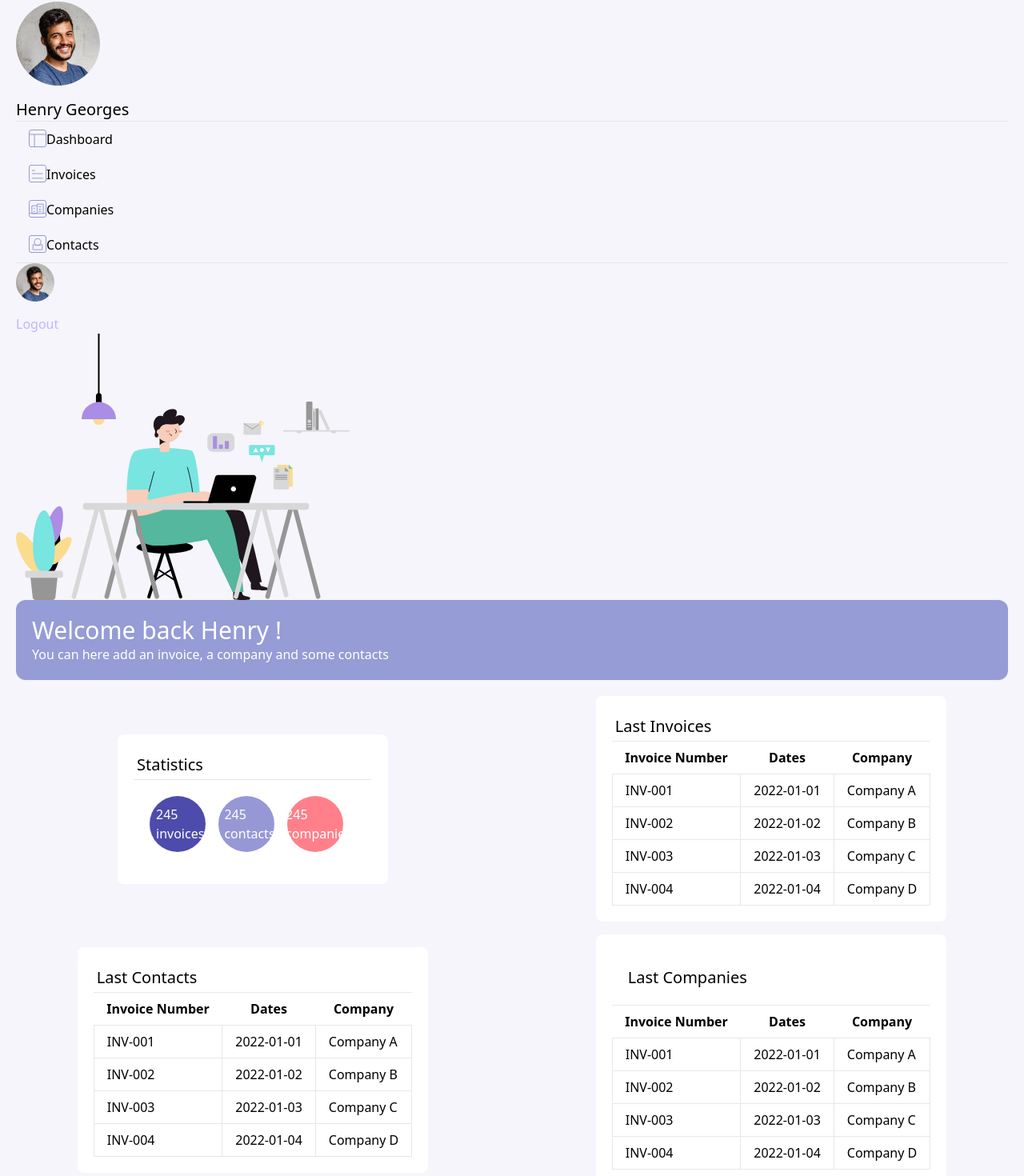
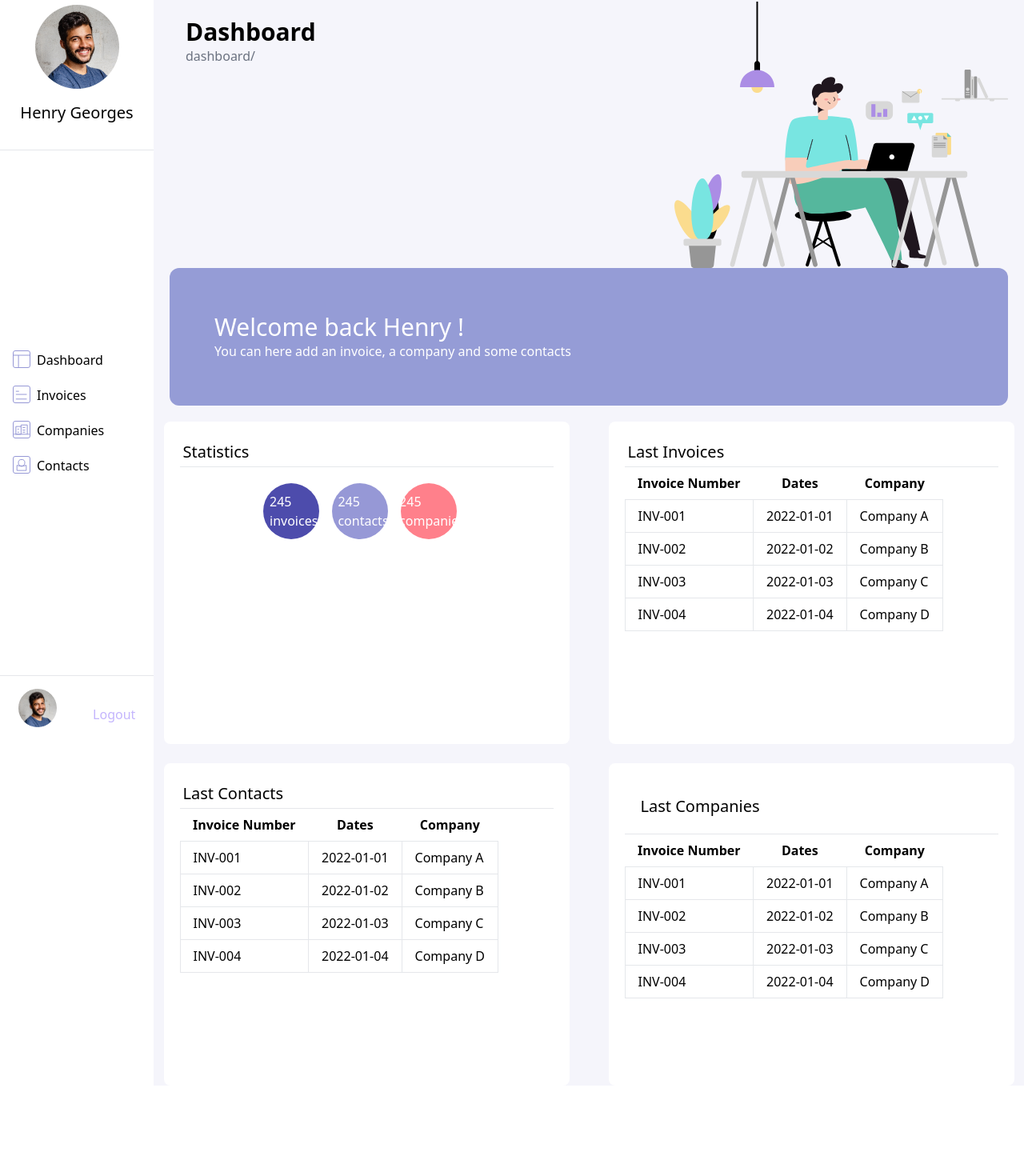
Before and after one commit to Takowski/Cogip_Project, a React (Vite) app: page / in a window 1280 px wide. Shown: the part 18-1488 px from the top of the page at 80% size. After the commit the page ends 800 px from the top, so only its background shows below. Built offline with nearby package versions, Linux system fonts and the light colour scheme.

Commit message:
dashboard almost reponsive

```diff
--- a/src/dashboardV2.jsx
+++ b/src/dashboardV2.jsx
@@ -3,44 +3,82 @@ import React from 'react';
 const DashboardV2 = () => {
   return (
     <>
-    <body className=' bg-white-lilac-50 h-full'>
+    <body className=' bg-white-lilac-50 h-full '>
 
     <header className='p-5'>
-        <div className='flex flex-col items-start'> {/*pour la version mobile*/}
+
+        <div> {/*MENU DE GAUCHE POUR MOBILE*/}
+            <div className='flex flex-col items-start md:hidden'> {/*pour la version mobile*/}
             <img src="../public/Henry.png" width={105} height={105} alt="Photo de Henry Georges" className="mb-4 rounded-full" />
             <p className='text-xl'>Henry Georges</p>
         </div>
-        <nav> {/*burger menu*/}
-            <span></span>
-            <span></span>
-            <span></span>
+
+
+        <nav className="md:hidden fixed top-0 right-0 p-5">
+            <span className="block bg-black h-1 w-5 mb-1"></span>
+            <span className="block bg-black h-1 w-5 mb-1"></span>
+            <span className="block bg-black h-1 w-5"></span>
         </nav>
+        </div>
 
-        <nav className='hidden md:block'> {/*pour la version desktop*/}
-            <hr/>
+        <div className='md:block hidden w-48 fixed top-0 left-0 h-screen bg-white flex flex col space-y-4'> {/*MENU DE GAUCHE POUR DESKTOP*/}
+            <section>
+                <img src="../public/Henry.png" width={105} height={105} alt="Photo de Henry Georges" className=" m-auto mt-6 mb-4 rounded-full" />
+                <p className='text-xl text-center'>Henry Georges</p>
+                <hr className='mt-8'/>
+            </section>
+
+            <section>
+                <nav className='hidden md:block mt-60 mb-60'>
                     {/* changer les href par des Link To pour rediriger vers les pages */}
-            <a className="flex py-2.5 px-4" href="#"><svg width="22" height="22" viewBox="0 0 22 22" fill="none" xmlns="http://www.w3.org/2000/svg"><path d="M7.0968 6.03223V21.2903" stroke="#9698D6"/><rect x="0.5" y="0.5" width="21" height="21" rx="2.5" stroke="#9698D6"/><path d="M0.354858 6.03223H21.2903" stroke="#9698D6"/></svg>Dashboard</a>
-            <a className="flex py-2.5 px-4" href="#"><svg width="22" height="22" viewBox="0 0 22 22" fill="none" xmlns="http://www.w3.org/2000/svg"><path d="M3.88232 11H17.4706" stroke="#9698D6"/><path d="M3.88232 16.8235H17.4706" stroke="#9698D6"/><path d="M3.88232 7.11768H7.76468" stroke="#9698D6"/><rect x="0.5" y="0.5" width="21" height="21" rx="2.5" stroke="#9698D6"/></svg>Invoices</a>
-            <a className="flex py-2.5 px-4" href="#"><svg width="22" height="22" viewBox="0 0 22 22" fill="none" xmlns="http://www.w3.org/2000/svg"><path d="M5.82355 10.353H7.76472M5.82355 14.2354H7.76472M12.2941 8.41187H15.5294M12.2941 11.6472H15.5294M12.2941 14.2354H15.5294" stroke="#9698D6"/><path d="M1.29407 16.8236H20.7058M3.8823 16.8236V7.11768H7.1176H10.3529V16.8236H3.8823Z" stroke="#9698D6"/><path d="M10.353 7.62853V5.17651H18.1177V16.8236" stroke="#9698D6"/><rect x="0.5" y="0.5" width="21" height="21" rx="2.5" stroke="#9698D6"/></svg>Companies</a>
-            <a className="flex py-2.5 px-4" href="#"><svg width="22" height="22" viewBox="0 0 22 22" fill="none" xmlns="http://www.w3.org/2000/svg"><rect x="0.5" y="0.5" width="21" height="21" rx="2.5" stroke="#9698D6"/><path d="M16.8235 18.1176H5.17645V11.647L11 12.9411L16.8235 11.647V18.1176Z" stroke="#9698D6"/><circle cx="11" cy="8.41174" r="4.02941" stroke="#9698D6"/></svg>Contacts</a>
-            <hr />
+                    <a className="flex py-2.5 px-4" href="#"><svg className='mr-2' width="22" height="22" viewBox="0 0 22 22" fill="none" xmlns="http://www.w3.org/2000/svg"><path d="M7.0968 6.03223V21.2903" stroke="#9698D6"/><rect x="0.5" y="0.5" width="21" height="21" rx="2.5" stroke="#9698D6"/><path d="M0.354858 6.03223H21.2903" stroke="#9698D6"/></svg>Dashboard</a>
+                    <a className="flex py-2.5 px-4" href="#"><svg className='mr-2' width="22" height="22" viewBox="0 0 22 22" fill="none" xmlns="http://www.w3.org/2000/svg"><path d="M3.88232 11H17.4706" stroke="#9698D6"/><path d="M3.88232 16.8235H17.4706" stroke="#9698D6"/><path d="M3.88232 7.11768H7.76468" stroke="#9698D6"/><rect x="0.5" y="0.5" width="21" height="21" rx="2.5" stroke="#9698D6"/></svg>Invoices</a>
+                    <a className="flex py-2.5 px-4" href="#"><svg className='mr-2' width="22" height="22" viewBox="0 0 22 22" fill="none" xmlns="http://www.w3.org/2000/svg"><path d="M5.82355 10.353H7.76472M5.82355 14.2354H7.76472M12.2941 8.41187H15.5294M12.2941 11.6472H15.5294M12.2941 14.2354H15.5294" stroke="#9698D6"/><path d="M1.29407 16.8236H20.7058M3.8823 16.8236V7.11768H7.1176H10.3529V16.8236H3.8823Z" stroke="#9698D6"/><path d="M10.353 7.62853V5.17651H18.1177V16.8236" stroke="#9698D6"/><rect x="0.5" y="0.5" width="21" height="21" rx="2.5" stroke="#9698D6"/></svg>Companies</a>
+                    <a className="flex py-2.5 px-4" href="#"><svg className='mr-2' width="22" height="22" viewBox="0 0 22 22" fill="none" xmlns="http://www.w3.org/2000/svg"><rect x="0.5" y="0.5" width="21" height="21" rx="2.5" stroke="#9698D6"/><path d="M16.8235 18.1176H5.17645V11.647L11 12.9411L16.8235 11.647V18.1176Z" stroke="#9698D6"/><circle cx="11" cy="8.41174" r="4.02941" stroke="#9698D6"/></svg>Contacts</a>
                 </nav>
-        <div className="mt-auto flex justify-between items-center hidden md:block"> {/*pour la version desktop*/}
+            </section>
+
+            <section>
+                <hr className='mb-4' />
+                <div className='flex justify-around items-center'> {/*pour la version desktop*/}
                 <img src="../public/Henry.png" width={48} height={48} alt="Photo de Henry Georges là" className="mb-4 rounded-full"/>
                 <a className='text-violet-300' href="#">Logout</a>
                 </div>
+            </section>
+
+
+
+        </div>
+
+
+        <section className=' bg-white-lilac-50 ml-48'> {/* header desktop version */}
+            <div className='flex justify-between'>
+                <div>
+                    <h1 className='ml-5 mt-5 text-3xl font-bold md:block hidden'>Dashboard</h1> {/*ajouter le nom de la page*/}
+                    <p className='ml-5 text-gray-500 md:block hidden'>dashboard/</p>{/*ajouter le nom de la page*/}
+                </div>
+
                 <img className="hidden md:block" src="/public/example-scene-2 1.svg" alt="" />
-            <section className='p-5 bg-blue-bell-400 rounded-xl text-white box-border m-auto'>
+            </div>
+
+            <div className=' p-14 rounded-xl md:block hidden  bg-blue-bell-400 text-white'>
+                <h1 className='text-3xl ml:hidden'>Welcome back Henry !</h1>
+                <p className='text-base ml:hidden'>You can here add an invoice, a company and some contacts</p>
+            </div>
+        </section>
+
+        <section className='p-5 bg-blue-bell-400 rounded-xl text-white box-border m-auto md:hidden'> {/* header mobile version */}
+            <img className="hidden md:block fixed top-0 right-0" src="/public/example-scene-2 1.svg" alt="" />
             <h1 className='text-3xl'>Welcome back Henry !</h1>
             <p className='text-base'>You can here add an invoice, a company and some contacts</p>
         </section>
     </header>
 
     <main>
-    <div className='grid md:grid-cols-2 gap-4'>
+    <div className='grid md:grid-cols-2 gap-4'> {/*MOBILE VERSION*/}
 
 
-        <section className='p-5 bg-white m-auto rounded-lg box-border'>
+        <section className='p-5 bg-white m-auto rounded-lg box-border md:hidden'>
             <h2 className='text-xl p-1'>Statistics</h2>
             <hr />
             <div className='flex justify-center align-middle p-5'>
@@ -51,7 +89,7 @@ const DashboardV2 = () => {
 
         </section>
 
-        <section className='bg-white p-5 m-auto rounded-lg box-border'>
+        <section className='bg-white p-5 m-auto rounded-lg box-border md:hidden'>
             <h2 className='text-xl p-1'>Last Invoices</h2>
             <hr />
             <table> {/*tableau à remplir avec les données de l'API*/}
@@ -87,7 +125,7 @@ const DashboardV2 = () => {
             </table>
         </section>
 
-        <section className='bg-white p-5 m-auto rounded-lg box-border'>
+        <section className='bg-white p-5 m-auto rounded-lg box-border md:hidden'>
             <h2 className='text-xl p-1'>Last Contacts</h2>
             <hr />
             <table> {/*tableau à remplir avec les données de l'API*/}
@@ -123,7 +161,7 @@ const DashboardV2 = () => {
             </table>
         </section>
 
-        <section className='bg-white p-5 m-auto rounded-lg box-border'>
+        <section className='bg-white p-5 m-auto rounded-lg box-border md:hidden'>
             <h2 className='text-xl p-5'>Last Companies</h2>
             <hr />
             <table> {/*tableau à remplir avec les données de l'API*/}
@@ -160,6 +198,131 @@ const DashboardV2 = () => {
         </section>
     </div>
 
+    <div> {/*DESKTOP VERSION*/}
+    <div className="mt-auto flex justify-between items-center hidden md:flex md:flex-wrap md:justify-center md:items-center fixed md:left-48 top-450 bg-white-lilac-50 gap-6">
+
+
+            <section className='p-5 w-507 h-403 bg-white m-auto rounded-lg box-border'>
+                <h2 className='text-xl p-1'>Statistics</h2>
+                <hr />
+                <div className='flex justify-center align-middle p-5'>
+                    <div style={{ backgroundColor: '#4D4CAC' }} className='h-70 w-70 rounded-full mr-4 flex items-center justify-center'><p className='text-white ml-2'>245 invoices</p></div>  {/*ajouter le nombre d'invoice de l'API*/}
+                    <div style={{ backgroundColor: '#9698D6' }} className='h-70 w-70 rounded-full mr-4 flex items-center justify-center'><p className='text-white ml-2'>245 contacts</p></div> {/*ajouter le nombre de company de l'API*/}
+                    <div style={{ backgroundColor: '#FF808B' }} className='h-70 w-70 rounded-full mr-4 flex items-center justify-center'><p className='text-white ml-2'>245 companies</p></div> {/*ajouter le nombre de contact de l'API*/}
+                </div>
+
+            </section>
+
+            <section className='bg-white p-5 m-auto rounded-lg box-border w-507 h-403'>
+                <h2 className='text-xl p-1'>Last Invoices</h2>
+                <hr />
+                <table> {/*tableau à remplir avec les données de l'API*/}
+                    <thead>
+                        <tr>
+                        <th className="px-4 py-2">Invoice Number</th>
+                        <th className="px-4 py-2">Dates</th>
+                        <th className="px-4 py-2">Company</th>
+                        </tr>
+                    </thead>
+                    <tbody>
+                        <tr>
+                        <td className="border px-4 py-2">INV-001</td>
+                        <td className="border px-4 py-2">2022-01-01</td>
+                        <td className="border px-4 py-2">Company A</td>
+                        </tr>
+                        <tr>
+                        <td className="border px-4 py-2">INV-002</td>
+                        <td className="border px-4 py-2">2022-01-02</td>
+                        <td className="border px-4 py-2">Company B</td>
+                        </tr>
+                        <tr>
+                        <td className="border px-4 py-2">INV-003</td>
+                        <td className="border px-4 py-2">2022-01-03</td>
+                        <td className="border px-4 py-2">Company C</td>
+                        </tr>
+                        <tr>
+                        <td className="border px-4 py-2">INV-004</td>
+                        <td className="border px-4 py-2">2022-01-04</td>
+                        <td className="border px-4 py-2">Company D</td>
+                        </tr>
+                    </tbody>
+                </table>
+            </section>
+
+            <section className='bg-white p-5 m-auto rounded-lg box-border w-507 h-403'>
+                <h2 className='text-xl p-1'>Last Contacts</h2>
+                <hr />
+                <table> {/*tableau à remplir avec les données de l'API*/}
+                    <thead>
+                        <tr>
+                        <th className="px-4 py-2">Invoice Number</th>
+                        <th className="px-4 py-2">Dates</th>
+                        <th className="px-4 py-2">Company</th>
+                        </tr>
+                    </thead>
+                    <tbody>
+                        <tr>
+                        <td className="border px-4 py-2">INV-001</td>
+                        <td className="border px-4 py-2">2022-01-01</td>
+                        <td className="border px-4 py-2">Company A</td>
+                        </tr>
+                        <tr>
+                        <td className="border px-4 py-2">INV-002</td>
+                        <td className="border px-4 py-2">2022-01-02</td>
+                        <td className="border px-4 py-2">Company B</td>
+                        </tr>
+                        <tr>
+                        <td className="border px-4 py-2">INV-003</td>
+                        <td className="border px-4 py-2">2022-01-03</td>
+                        <td className="border px-4 py-2">Company C</td>
+                        </tr>
+                        <tr>
+                        <td className="border px-4 py-2">INV-004</td>
+                        <td className="border px-4 py-2">2022-01-04</td>
+                        <td className="border px-4 py-2">Company D</td>
+                        </tr>
+                    </tbody>
+                </table>
+            </section>
+
+            <section className='bg-white p-5 m-auto rounded-lg box-border w-507 h-403'>
+                <h2 className='text-xl p-5'>Last Companies</h2>
+                <hr />
+                <table> {/*tableau à remplir avec les données de l'API*/}
+                    <thead>
+                        <tr>
+                        <th className="px-4 py-2">Invoice Number</th>
+                        <th className="px-4 py-2">Dates</th>
+                        <th className="px-4 py-2">Company</th>
+                        </tr>
+                    </thead>
+                    <tbody>
+                        <tr>
+                        <td className="border px-4 py-2">INV-001</td>
+                        <td className="border px-4 py-2">2022-01-01</td>
+                        <td className="border px-4 py-2">Company A</td>
+                        </tr>
+                        <tr>
+                        <td className="border px-4 py-2">INV-002</td>
+                        <td className="border px-4 py-2">2022-01-02</td>
+                        <td className="border px-4 py-2">Company B</td>
+                        </tr>
+                        <tr>
+                        <td className="border px-4 py-2">INV-003</td>
+                        <td className="border px-4 py-2">2022-01-03</td>
+                        <td className="border px-4 py-2">Company C</td>
+                        </tr>
+                        <tr>
+                        <td className="border px-4 py-2">INV-004</td>
+                        <td className="border px-4 py-2">2022-01-04</td>
+                        <td className="border px-4 py-2">Company D</td>
+                        </tr>
+                    </tbody>
+                </table>
+            </section>
+            </div>
+                </div>
+
     </main>
     </body>
     </>
--- a/tailwind.config.js
+++ b/tailwind.config.js
@@ -60,6 +60,9 @@ export default {
         '70': '70px',
 
       },
+      top:{
+        '450': '450px',
+      },
     },
   },
   plugins: [],
```
Lines whose indentation alone changed are shown as unchanged.
